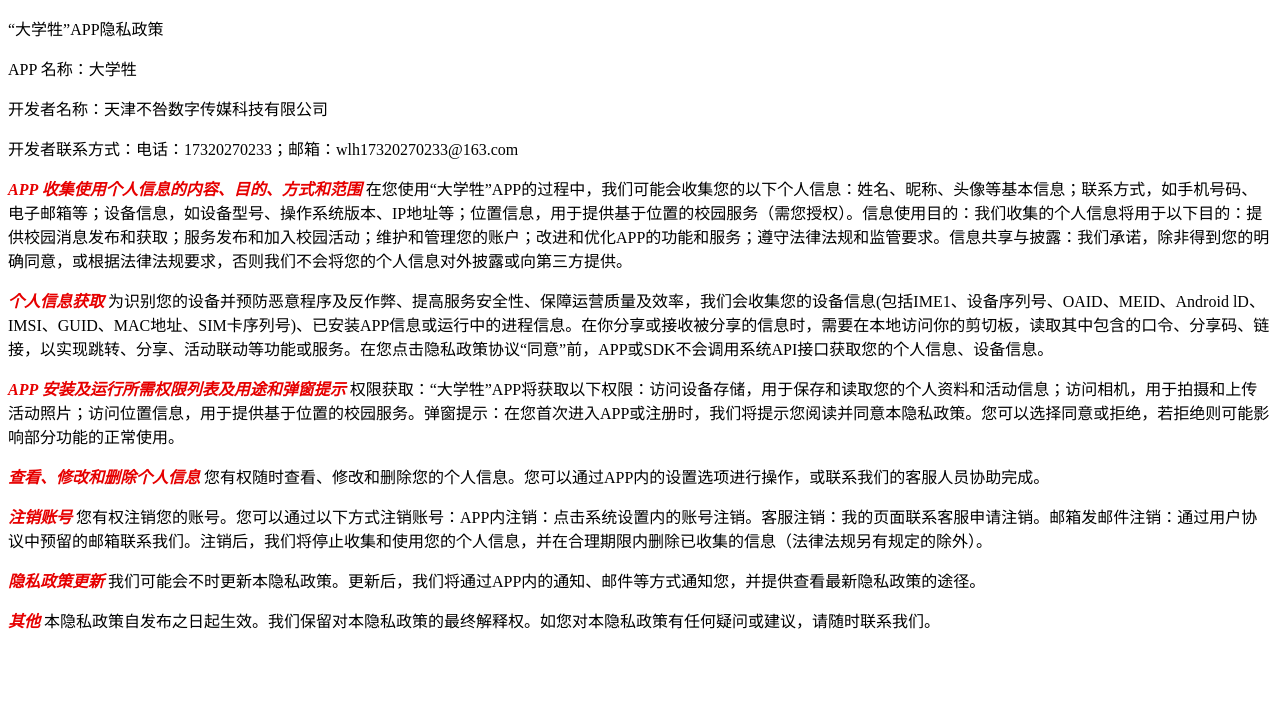
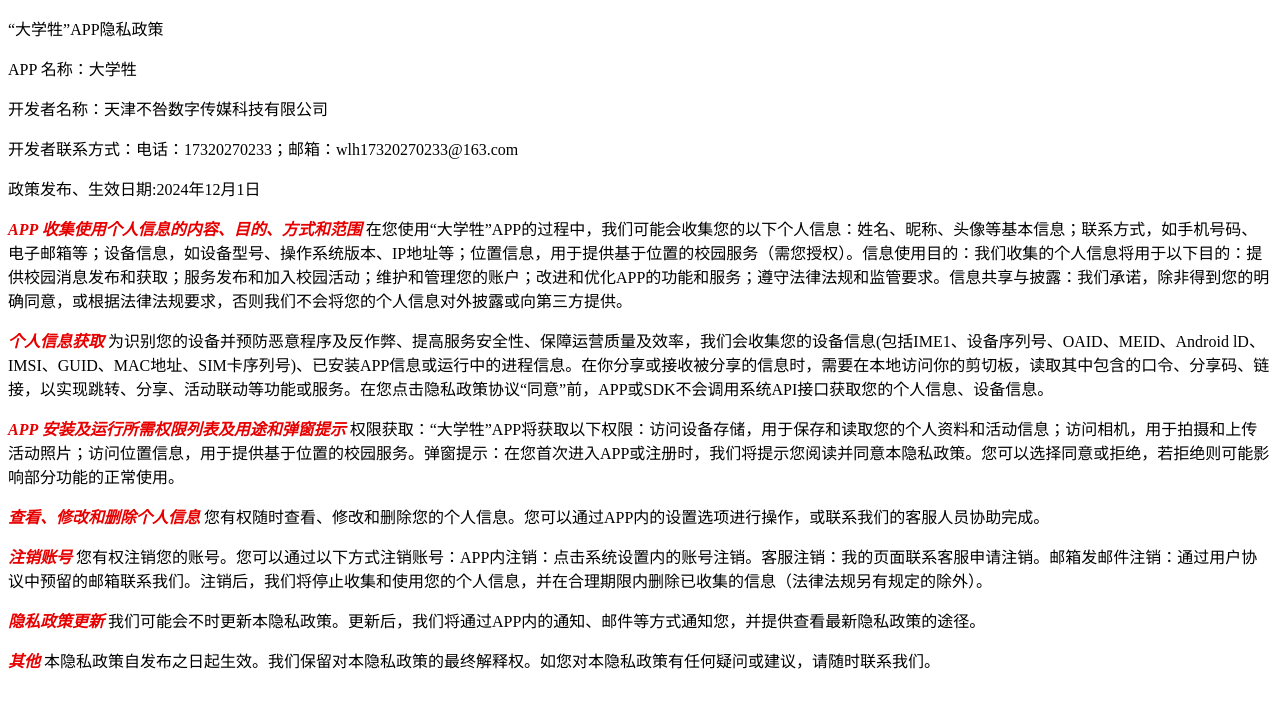
Before and after one commit to drZhaoJingxin/Privacy_Agreement.github.io, a plain HTML site: page index.html in a window 1280 px wide. Drawn offline with Linux system fonts and the light colour scheme.

Commit message:
Update index.html
提交政策发布、生效或更新日期

```diff
--- a/index.html
+++ b/index.html
@@ -9,6 +9,7 @@
 		<p>APP 名称：大学牲</p>
 		<p>开发者名称：天津不咎数字传媒科技有限公司</p>
 		<p>开发者联系方式：电话：17320270233；邮箱：wlh17320270233@163.com</p>
+		<p>政策发布、生效日期:2024年12月1日</p>
 		<p>
 		<strong style="color: rgb(230, 0, 0);">
 		<em>APP 收集使用个人信息的内容、目的、方式和范围</em>
```
